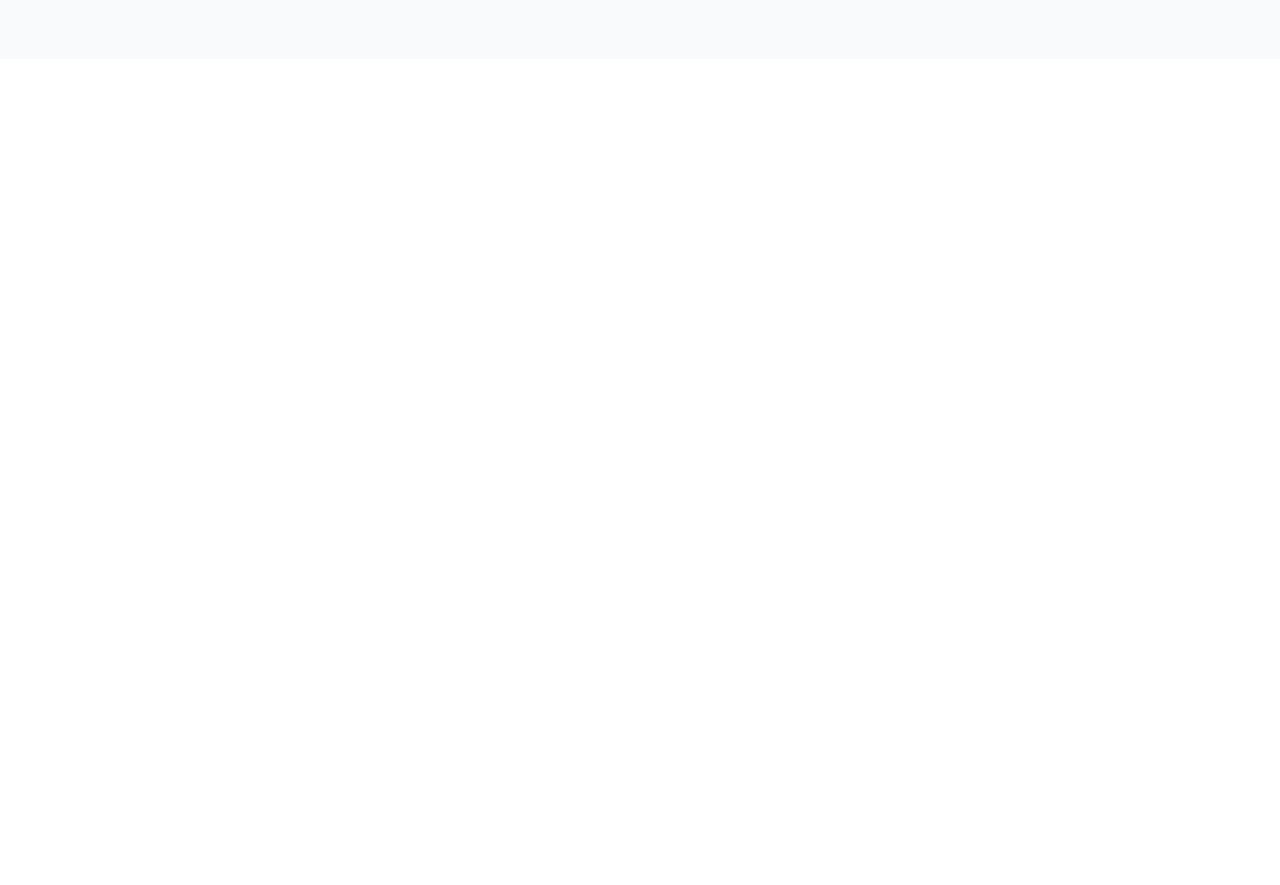
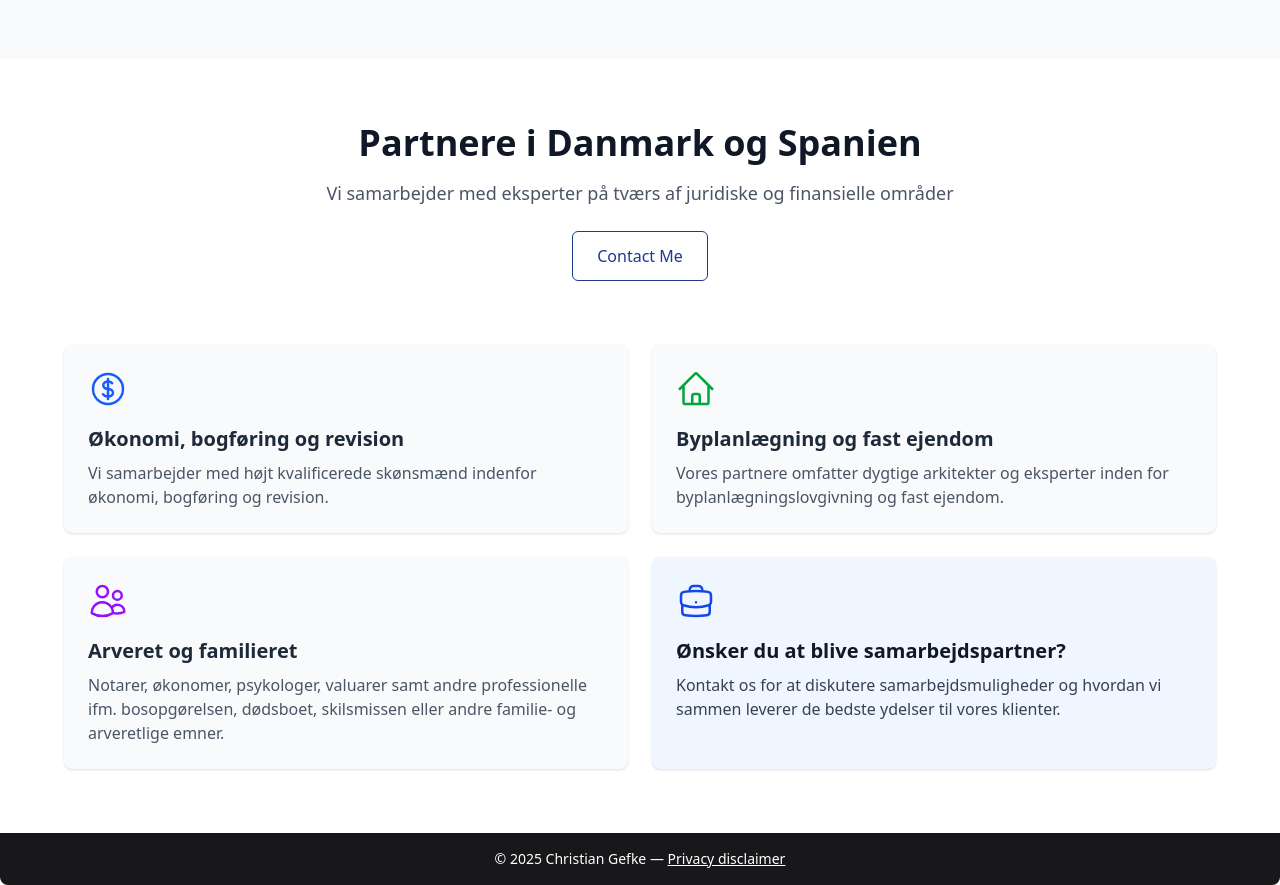
Before and after one commit to MatiasQuenardelle/gefke-web, a Next.js app: page / in a window 1280 px wide. Shown: the part 3160-4045 px from the top of the page. Before the commit the page ends 3219 px from the top, so only its background shows below. Built offline with nearby package versions, Linux system fonts and the light colour scheme.

Commit message:
Added two more sections

```diff
--- a/app/layout.js
+++ b/app/layout.js
@@ -1,6 +1,7 @@
 import { Geist, Geist_Mono } from "next/font/google"
 import "./globals.css"
 import Header from "@/components/Header"
+import Footer from "@/components/Footer"
 
 const geistSans = Geist({
   variable: "--font-geist-sans",
@@ -25,6 +26,7 @@ export default function RootLayout({ children }) {
       >
         <Header />
         {children}
+        <Footer />
       </body>
     </html>
   )
--- a/app/page.js
+++ b/app/page.js
@@ -4,6 +4,7 @@ import TrustedBySection from "@/components/TrustedBySection"
 import ArticlesSection from "@/components/ArticlesSection"
 import FAQSection from "@/components/FAQ"
 import Testimonials from "@/components/Testimonials"
+import PartnersSection from "@/components/PartnersSection"
 export default function Home() {
   return (
     <>
@@ -12,6 +13,7 @@ export default function Home() {
       <ArticlesSection />
       <Testimonials />
       <FAQSection />
+      <PartnersSection />
     </>
   )
 }
--- /dev/null
+++ b/components/Footer.js
@@ -0,0 +1,17 @@
+const Footer = () => {
+  return (
+    <footer className="bg-zinc-900 text-white py-4 rounded-b-lg shadow-inner">
+      <div className="container mx-auto text-center text-sm">
+        © 2025 Christian Gefke —{" "}
+        <a
+          href="/privacy"
+          className="underline hover:text-gray-300 transition-colors"
+        >
+          Privacy disclaimer
+        </a>
+      </div>
+    </footer>
+  )
+}
+
+export default Footer
--- /dev/null
+++ b/components/PartnersSection.js
@@ -0,0 +1,78 @@
+import {
+  CurrencyDollarIcon,
+  HomeIcon,
+  UsersIcon,
+  BriefcaseIcon,
+} from "@heroicons/react/24/outline"
+
+const PartnersSection = () => {
+  return (
+    <section className="bg-white py-16 px-4 sm:px-8 lg:px-16">
+      <div className="max-w-7xl mx-auto">
+        {/* Header */}
+        <div className="mb-16 text-center">
+          <h2 className="text-4xl font-extrabold text-gray-900">
+            Partnere i Danmark og Spanien
+          </h2>
+          <p className="mt-4 text-lg text-gray-600">
+            Vi samarbejder med eksperter på tværs af juridiske og finansielle
+            områder
+          </p>
+          <button className="mt-6 px-6 py-3 border border-blue-900 text-blue-900 hover:bg-blue-900 hover:text-white transition rounded-md">
+            Contact Me
+          </button>
+        </div>
+
+        {/* 2x2 Grid Cards */}
+        <div className="grid grid-cols-1 md:grid-cols-2 lg:grid-cols-2 gap-6">
+          <div className="bg-gray-50 p-6 rounded-lg shadow-sm hover:shadow-md transition flex flex-col h-full">
+            <CurrencyDollarIcon className="h-10 w-10 text-blue-600 mb-4" />
+            <h3 className="text-xl font-semibold text-gray-800 mb-2">
+              Økonomi, bogføring og revision
+            </h3>
+            <p className="text-gray-600">
+              Vi samarbejder med højt kvalificerede skønsmænd indenfor økonomi,
+              bogføring og revision.
+            </p>
+          </div>
+
+          <div className="bg-gray-50 p-6 rounded-lg shadow-sm hover:shadow-md transition flex flex-col h-full">
+            <HomeIcon className="h-10 w-10 text-green-600 mb-4" />
+            <h3 className="text-xl font-semibold text-gray-800 mb-2">
+              Byplanlægning og fast ejendom
+            </h3>
+            <p className="text-gray-600">
+              Vores partnere omfatter dygtige arkitekter og eksperter inden for
+              byplanlægningslovgivning og fast ejendom.
+            </p>
+          </div>
+
+          <div className="bg-gray-50 p-6 rounded-lg shadow-sm hover:shadow-md transition flex flex-col h-full">
+            <UsersIcon className="h-10 w-10 text-purple-600 mb-4" />
+            <h3 className="text-xl font-semibold text-gray-800 mb-2">
+              Arveret og familieret
+            </h3>
+            <p className="text-gray-600">
+              Notarer, økonomer, psykologer, valuarer samt andre professionelle
+              ifm. bosopgørelsen, dødsboet, skilsmissen eller andre familie- og
+              arveretlige emner.
+            </p>
+          </div>
+
+          <div className="bg-blue-50 p-6 rounded-lg shadow-sm hover:shadow-md transition flex flex-col h-full">
+            <BriefcaseIcon className="h-10 w-10 text-blue-700 mb-4" />
+            <h3 className="text-xl font-semibold text-gray-900 mb-2">
+              Ønsker du at blive samarbejdspartner?
+            </h3>
+            <p className="text-gray-700">
+              Kontakt os for at diskutere samarbejdsmuligheder og hvordan vi
+              sammen leverer de bedste ydelser til vores klienter.
+            </p>
+          </div>
+        </div>
+      </div>
+    </section>
+  )
+}
+
+export default PartnersSection
```
